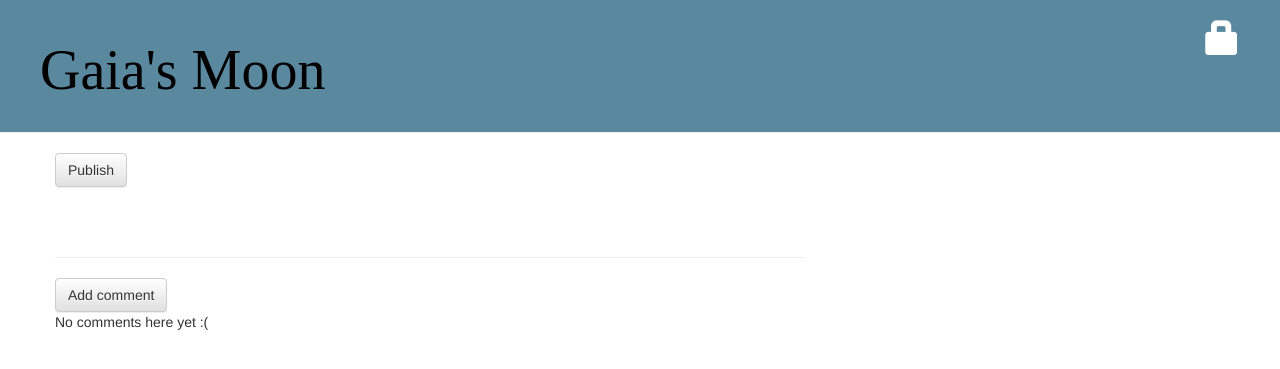
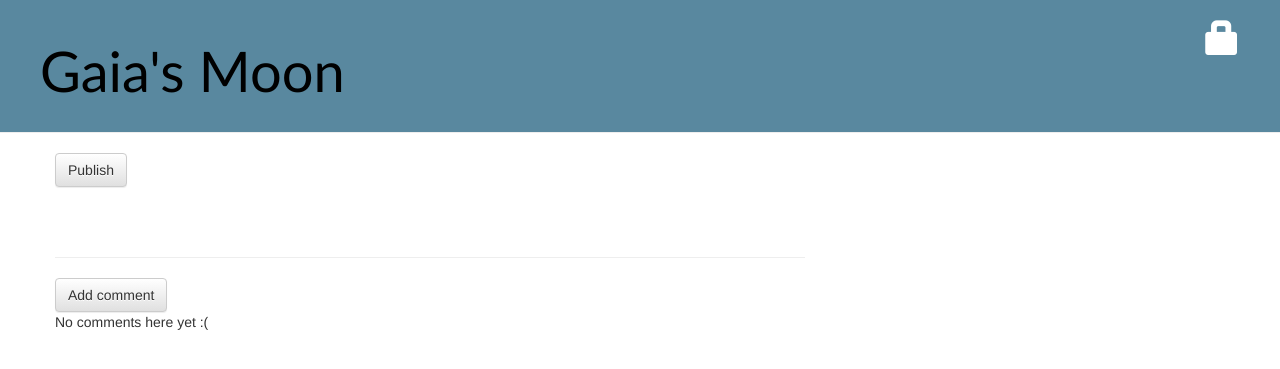
Before and after one commit to Mairious/my-first-blog, a Django app: template blog/templates/blog/post_detail.html in a window 1280 px wide. Shown: the top 369 px of the page. Run offline with Django 3.2, Linux system fonts and the light colour scheme; the template is opened without the code that fills it, so the values that code supplies are empty; some libraries are stand-ins or nearby versions.

Commit message:
Heading font seven

```diff
--- a/blog/static/css/blog.css
+++ b/blog/static/css/blog.css
@@ -15,7 +15,7 @@
 }
 
 h1, h2, h3, h4 {
-    font-family: 'Didact Gothic';
+    font-family: "Gill Sans", sans-serif;
 }
 
 .date {
```
